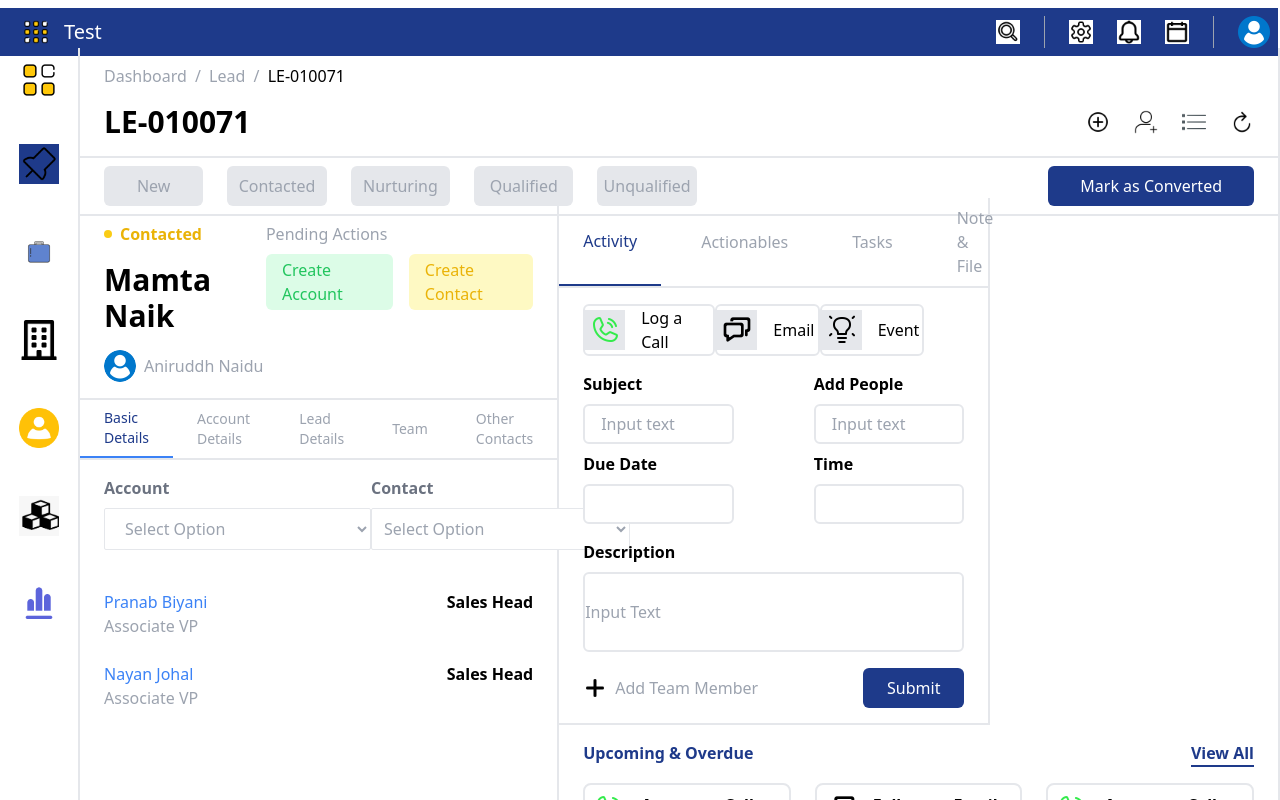
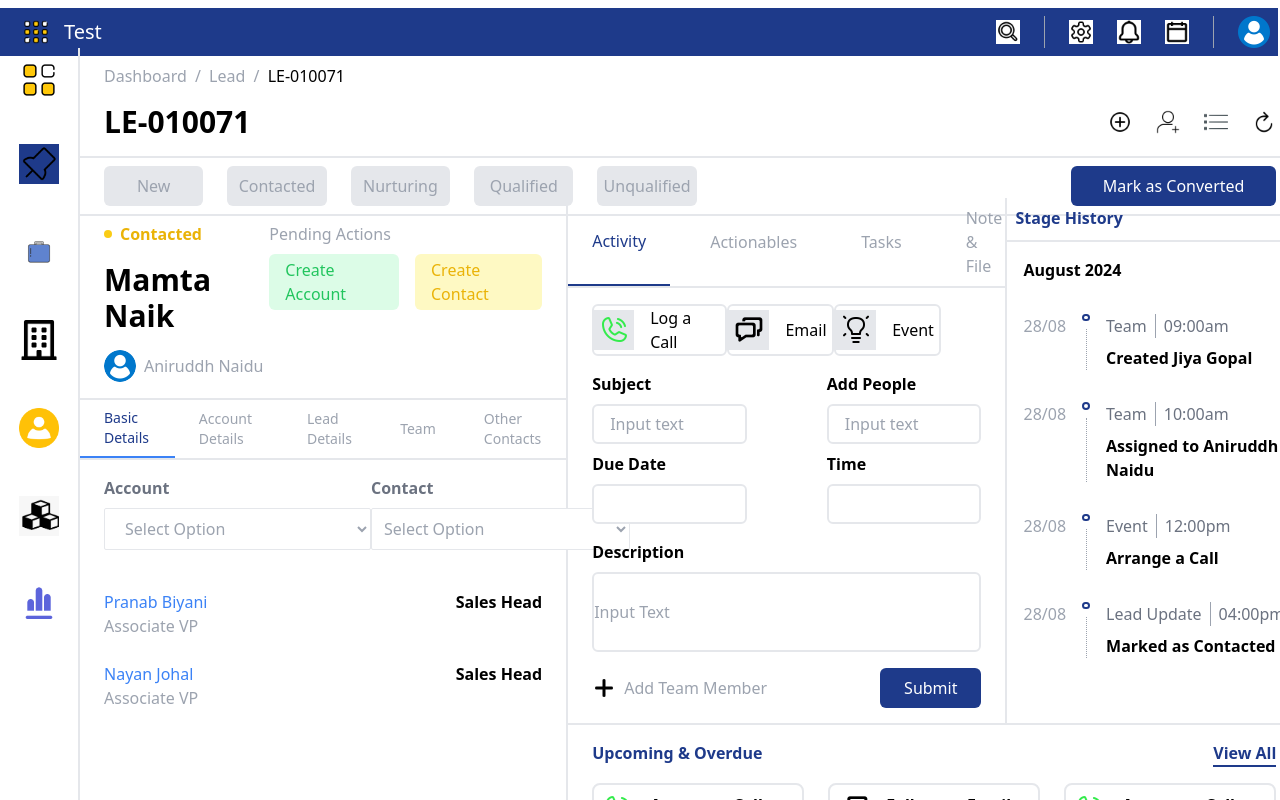
Before and after one commit to tanishq0421/Dashboard_assignment, a React (Vite) app: page / in a window 1280 px wide. Built offline with nearby package versions, Linux system fonts and the light colour scheme.

Commit message:
stage history complete

```diff
--- a/src/components/stageHistory.jsx
+++ b/src/components/stageHistory.jsx
@@ -1,5 +1,36 @@
+import { StageHistoryData } from "../utils/StageHistoryData";
 export const StageHistory = () => {
-    return(
-        <div></div>
-    )
-}
+  return (
+    <div className="h-full w-full border-gray border-b-2">
+      <div className="text-md text-blue-900 border-gray py-2 px-2 h-11 border-b-2 font-semibold">
+        Stage History
+      </div>
+      <div className="p-4 text-md text-black-500 font-semibold">
+        August 2024
+      </div>
+      {StageHistoryData.map((data, index) => {
+        return (
+          <div className="p-4 flex flex-col" key={index}>
+            <div className="flex flex-grow flex-row space-x-4">
+              <div className="text-gray-400 text-md">{data.date}</div>
+              <div className="flex flex-col items-center space-y-2">
+                <div className="h-2 w-2 border-2 border-blue-900 rounded-full"></div>
+                <div className="w-px h-full border-dotted border-gray-400 border-l"></div>
+              </div>
+              <div className="space-y-2">
+                <div className="flex flex-grow space-x-2">
+                  <div className="text-gray-500 text-md">{data.type}</div>
+                  <div className="hidden sm:block w-px h-6 bg-gray-400"></div>
+                  <div className="text-gray-500 text-md">{data.time}</div>
+                </div>
+                <div className="text-md font-semibold text-black-500">
+                  {data.description}
+                </div>
+              </div>
+            </div>
+          </div>
+        );
+      })}
+    </div>
+  );
+};
--- /dev/null
+++ b/src/utils/StageHistoryData.js
@@ -0,0 +1,26 @@
+export const StageHistoryData = [
+  {
+    date: "28/08",
+    type: "Team",
+    time: "09:00am",
+    description: "Created Jiya Gopal",
+  },
+  {
+    date: "28/08",
+    type: "Team",
+    time: "10:00am",
+    description: "Assigned to Aniruddh Naidu",
+  },
+  {
+    date: "28/08",
+    type: "Event",
+    time: "12:00pm",
+    description: "Arrange a Call",
+  },
+  {
+    date: "28/08",
+    type: "Lead Update",
+    time: "04:00pm",
+    description: "Marked as Contacted",
+  },
+];
```
